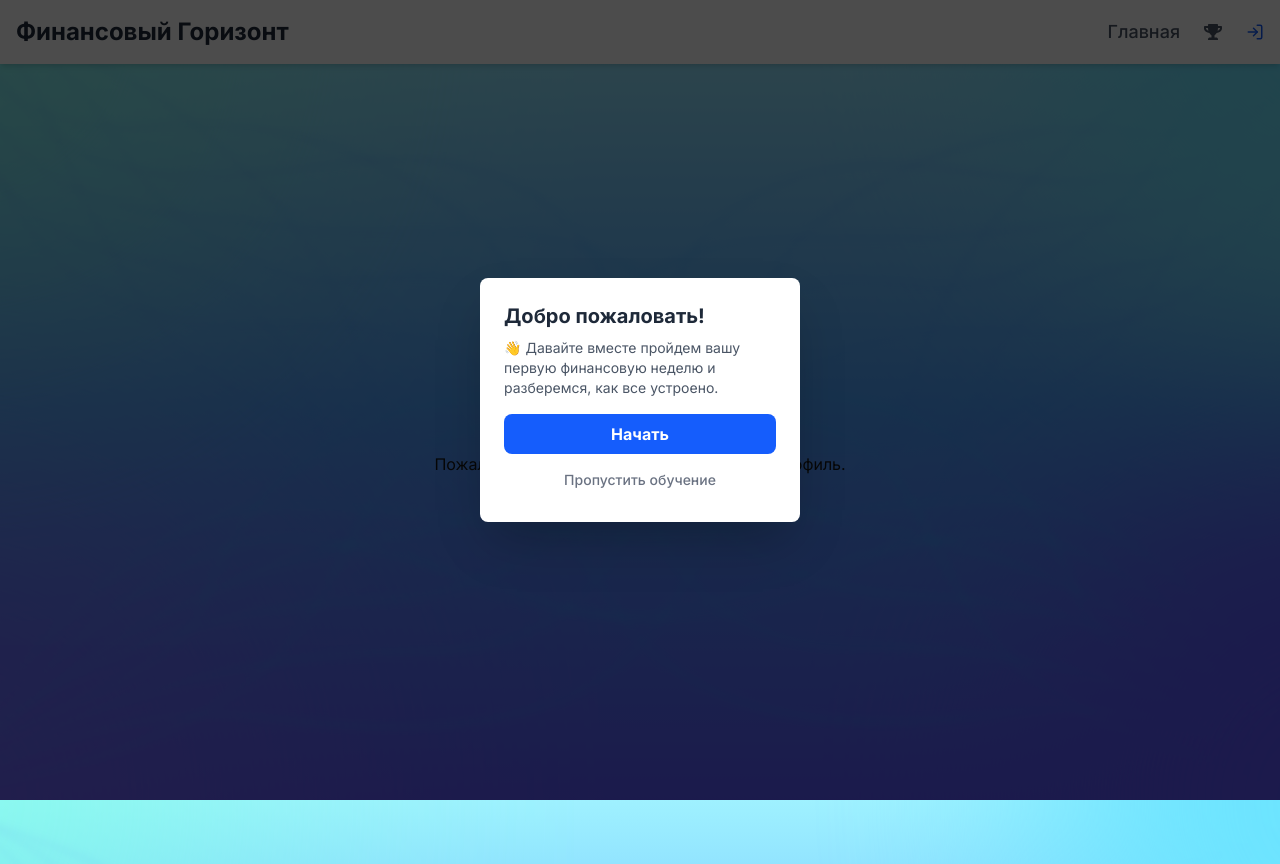
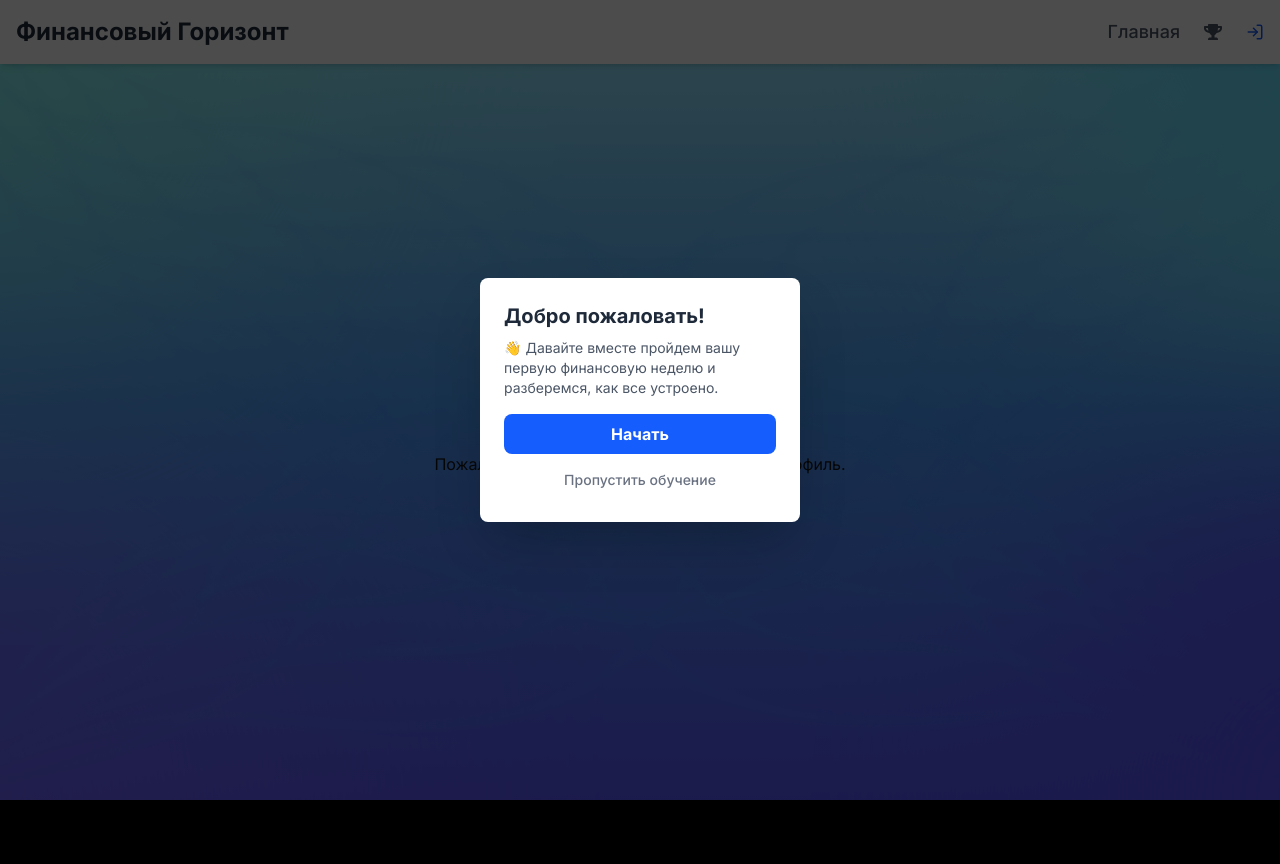
Before and after one commit to L1ttleWizard/financial-horizon, a Next.js app: page /financial-horizon/profile in a window 1280 px wide. Built offline with nearby package versions, Linux system fonts and the light colour scheme; no server answers.

Commit message:
fixed performance issues

```diff
--- a/package.json
+++ b/package.json
@@ -17,7 +17,7 @@
     "react-dom": "19.1.0",
     "react-icons": "^5.5.0",
     "react-redux": "^9.2.0",
-    "recharts": "^3.2.1"
+    "recharts": "^3.3.0"
   },
   "devDependencies": {
     "@eslint/eslintrc": "^3",
--- a/src/app/globals.css
+++ b/src/app/globals.css
@@ -23,11 +23,21 @@ body {
   background: black;
   color: var(--foreground);
   font-family: Arial, Helvetica, sans-serif;
+  position: relative;
+}
+
+body::before {
+  content: '';
+  position: fixed;
+  top: 0;
+  left: 0;
+  width: 100vw;
+  height: 100vh;
   background-image: url("../../public/background/background.svg");
   background-size: cover;
   background-position: center;
   background-repeat: no-repeat;
-  background-attachment: fixed;
+  z-index: -1;
 }
 main {
   background: none;
--- a/src/app/page.tsx
+++ b/src/app/page.tsx
@@ -25,10 +25,50 @@ import { useAuth } from "@/contexts/AuthContext";
 import { DashboardCardSkeleton } from "@/components/ui/DashboardCardSkeleton";
 import { getMoodEmoji } from "@/data/moodEmojis";
 import { formatCurrency } from "@/lib/format";
+import { NetWorthHistoryPoint } from "@/store/slices/gameSlice";
 import { FaRegMoneyBillAlt } from "react-icons/fa";
 import { BsGraphUpArrow } from "react-icons/bs";
 import { FcDebt } from "react-icons/fc";
+
 const basePath = '/financial-horizon';
+
+// Function to downsample chart data for performance
+const summarizeNetWorthHistory = (history: NetWorthHistoryPoint[]): NetWorthHistoryPoint[] => {
+  if (history.length <= 52) {
+    return history; // Return weekly data for the first year
+  }
+
+  const monthlyData: NetWorthHistoryPoint[] = [];
+  let monthSum = 0;
+  let monthCount = 0;
+  let monthWeek = 4;
+
+  history.forEach((point, index) => {
+    monthSum += point.netWorth;
+    monthCount++;
+
+    // Average every 4 weeks (a month)
+    if ((index + 1) % 4 === 0) {
+      monthlyData.push({
+        week: monthWeek,
+        netWorth: Math.round(monthSum / monthCount),
+      });
+      monthSum = 0;
+      monthCount = 0;
+      monthWeek += 4;
+    }
+  });
+
+  // Add any remaining weeks as the last month
+  if (monthCount > 0) {
+    monthlyData.push({
+      week: monthWeek,
+      netWorth: Math.round(monthSum / monthCount),
+    });
+  }
+
+  return monthlyData;
+};
 
 export default function HomePage() {
   const { user, loading: authLoading } = useAuth();
@@ -185,7 +225,7 @@ export default function HomePage() {
               </div>
               {isChartExpanded && (
                 <div className="p-5 pt-0">
-                  <NetWorthChart data={gameState.netWorthHistory} />
+                  <NetWorthChart data={summarizeNetWorthHistory(gameState.netWorthHistory)} />
                 </div>
               )}
             </div>
--- a/src/components/game/NetWorthChart.tsx
+++ b/src/components/game/NetWorthChart.tsx
@@ -1,8 +1,12 @@
 'use client';
-import { NetWorthHistoryPoint } from '@/store/slices/gameSlice';
+
 import { AreaChart, Area, XAxis, YAxis, CartesianGrid, Tooltip, ResponsiveContainer } from 'recharts';
 
-export function NetWorthChart({ data }: { data: NetWorthHistoryPoint[] }) {
+import { memo } from 'react';
+import { NetWorthHistoryPoint } from '@/store/slices/gameSlice';
+
+
+const Chart = ({ data }: { data: NetWorthHistoryPoint[] }) => {
   return (
     <ResponsiveContainer width="100%" height={300}>
       <AreaChart data={data}>
@@ -27,3 +31,5 @@ export function NetWorthChart({ data }: { data: NetWorthHistoryPoint[] }) {
     </ResponsiveContainer>
   );
 }
+
+export const NetWorthChart = memo(Chart);
--- a/src/contexts/AuthContext.tsx
+++ b/src/contexts/AuthContext.tsx
@@ -3,6 +3,8 @@
 import { createContext, useContext, useEffect, useState, ReactNode } from 'react';
 import { User, onAuthStateChanged } from 'firebase/auth';
 import { auth } from '@/lib/firebase-client'; // Using alias based on tsconfig.json
+
+const basePath = '/financial-horizon';
 
 interface AuthContextType {
   user: User | null;
@@ -32,7 +34,7 @@ export const AuthProvider = ({ children }: { children: ReactNode }) => {
       if (user) {
         try {
           const idToken = await user.getIdToken();
-          await fetch('/api/auth/session', {
+          await fetch(`${basePath}/api/auth/session`, {
             method: 'POST',
             headers: {
               'Content-Type': 'application/json',
@@ -44,7 +46,7 @@ export const AuthProvider = ({ children }: { children: ReactNode }) => {
         }
       } else {
         try {
-          await fetch('/api/auth/session', {
+          await fetch(`${basePath}/api/auth/session`, {
             method: 'DELETE',
           });
         } catch (error) {
```
Also changed, not shown: 1 other file (tests, documents, lock files or other folders).
